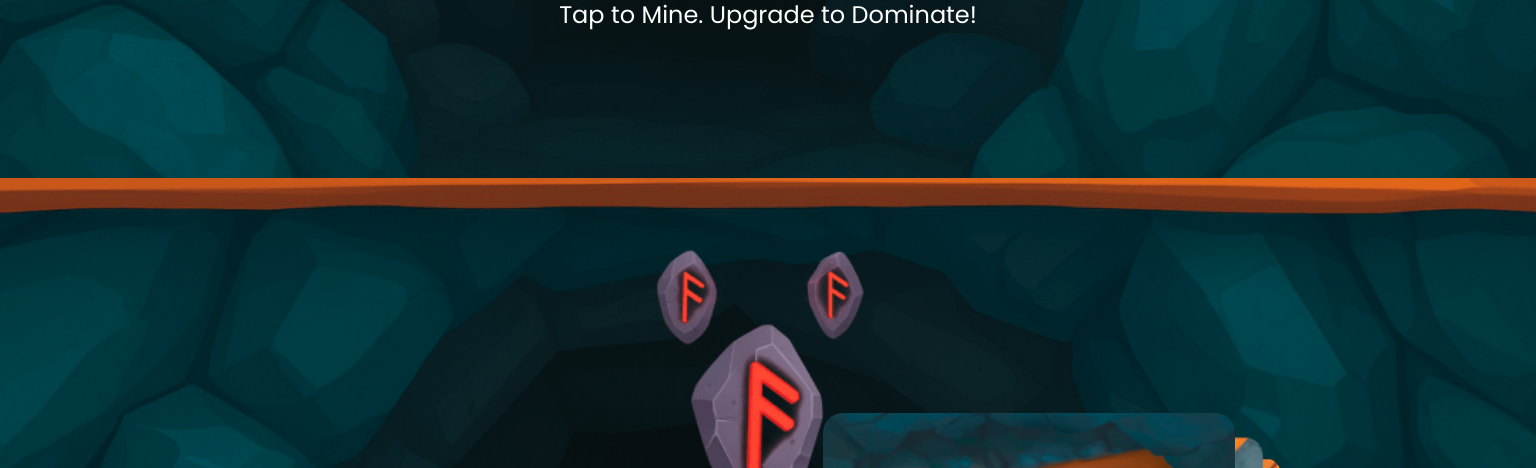
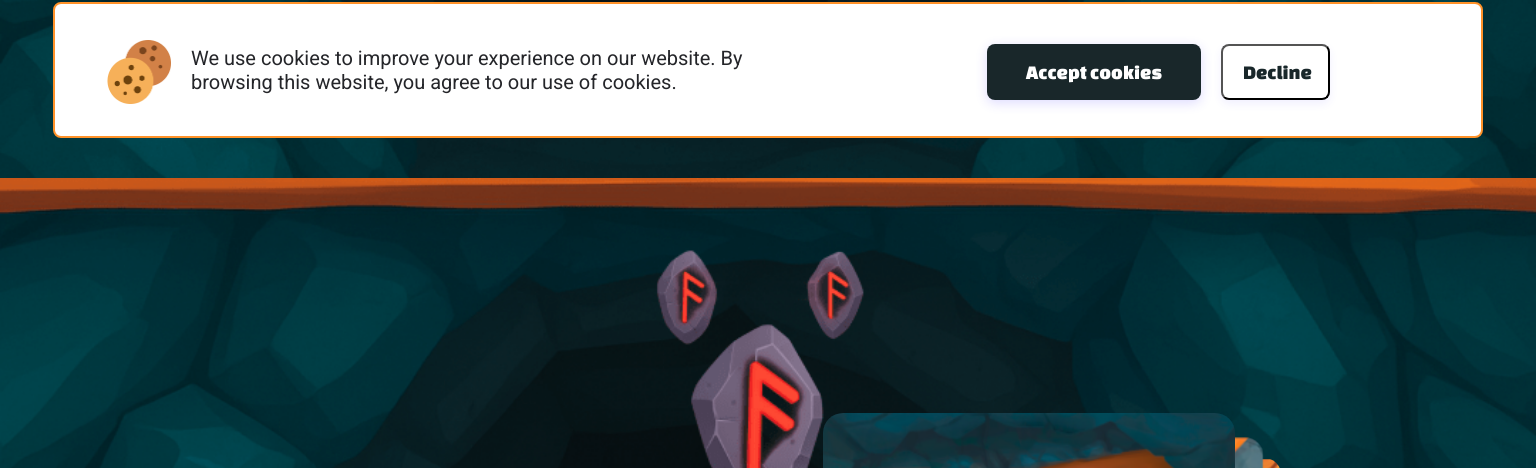
Before and after one commit to Kateryna-Katya/cave-miner, a website built with Vite: page src/index.html in a window 1536 px wide. Shown: the part 632-1100 px from the top of the page. Built offline with nearby package versions, Linux system fonts and the light colour scheme.

Commit message:
add cookies-popup

```diff
--- /dev/null
+++ b/src/css/cookie-popup.css
@@ -0,0 +1,108 @@
+.cookie-popup {
+    position: fixed;
+    bottom: 30px;
+    left: 50%;
+    transform: translateX(-50%);
+    background: #fff;
+    border: 2px solid #ff9229;
+        border-radius: 8px;
+        padding: 32px 16px;
+    width: 374px;
+    height: auto;
+    z-index: 1200;
+    display: none;
+}
+
+.cookies-img {
+    width: 64px;
+    height: 64px;
+    margin: 0 auto 12px;
+    display: block;
+}
+
+.cookie-class {
+    font-family: "Roboto", sans-serif;
+    font-weight: 400;
+    font-size: 16px;
+    line-height: 1.5;
+    color: #242529;
+    width: 320px;
+    margin: 0 auto;
+    text-align: center;
+}
+
+.cookie-buttons {
+    margin: 32px auto 0;
+    width: 343px;
+    text-align: center;
+    display: flex;
+    flex-direction: column;
+    gap: 20px;
+}
+
+.btn-accept {
+    border-radius: 8px;
+        padding: 16px 20px;
+        width: 343px;
+        height: 56px;
+    box-shadow: 0 3px 12px 0 rgba(74, 58, 255, 0.18);
+        background: #19272a;
+    color: #fff;
+    padding: 16px 20px;
+    border: none;
+    font-family: "Changa One", sans-serif;
+        font-weight: 400;
+        font-size: 20px;
+        line-height: 1.2;
+        color: #fff;
+}
+
+.btn-decline {
+    border-radius: 8px;
+        padding: 14px 20px;
+        width: 343px;
+        height: 56px;
+        box-shadow: 0 4px 8px 0 rgba(74, 58, 255, 0.08);
+            background: #fff;
+            font-family: "Changa One", sans-serif;
+                font-weight: 400;
+                font-size: 20px;
+                line-height: 1.2;
+                color: #19272a;
+}
+
+
+@media screen and (min-width: 1439px) {
+    .cookie-popup {
+        width: 1430px;
+        padding: 32px;
+    }
+
+    .cookies-img {
+        float: left;
+        margin: 4px 20px 0;
+
+    }
+
+    .cookie-class {
+        font-size: 20px;
+        line-height: 1.2;
+        width: 640px;
+        text-align: left;
+        margin: 10px 0 0 20px;
+    }
+
+    .cookie-buttons {
+        display: flex;
+        text-align: left;
+        flex-direction: row;
+        margin: -50px 0 0 900px;
+    }
+
+    .btn-accept {
+        width:216px;
+    }
+
+    .btn-decline {
+        width: 109px;
+    } }
--- a/src/css/styles.css
+++ b/src/css/styles.css
@@ -13,3 +13,4 @@
 @import url('./header.css');
 @import url('./main.css');
 @import url('./footer.css');
+@import url('./cookie-popup.css');
--- a/src/index.html
+++ b/src/index.html
@@ -31,6 +31,7 @@
     </main>
 
     <load src="./partials/footer.html" />
+    <load src="./partials/cookie-popup.html" />
 
     <script type="module" src="./main.js"></script>
   </body>
--- /dev/null
+++ b/src/js/cookie.js
@@ -0,0 +1,21 @@
+document.addEventListener('DOMContentLoaded', function () {
+    const popup = document.getElementById('cookie-popup');
+    const acceptBtn = document.getElementById('accept-cookies');
+    const declineBtn = document.getElementById('decline-cookies');
+
+    const hasAccepted = localStorage.getItem('cookiesAccepted');
+
+    if (!hasAccepted) {
+        popup.style.display = 'block';
+    }
+
+    acceptBtn.addEventListener('click', () => {
+        localStorage.setItem('cookiesAccepted', 'yes');
+        popup.style.display = 'none';
+    });
+
+    declineBtn.addEventListener('click', () => {
+        localStorage.setItem('cookiesAccepted', 'no');
+        popup.style.display = 'none';
+    });
+});
--- a/src/main.js
+++ b/src/main.js
@@ -3,3 +3,4 @@ import './js/accordion.js';
 import './js/mobile-menu.js';
 import './js/smooth-scroll.js';
 import './js/active-link.js';
+import './js/cookie.js';
--- /dev/null
+++ b/src/partials/cookie-popup.html
@@ -0,0 +1,9 @@
+<div id="cookie-popup" class="cookie-popup">
+
+    <img class="cookies-img" src="/img/cookies.png" alt="Cookies Icon" />
+    <p class="cookie-class">We use cookies to improve your experience on our website. By browsing this website, you agree to our use of cookies.</p>
+    <div class="cookie-buttons">
+        <button id="accept-cookies" class="btn-accept">Accept cookies</button>
+        <button id="decline-cookies" class="btn-decline">Decline</button>
+    </div>
+</div>
```
Also changed, not shown: src/img/cookies.png (added).
